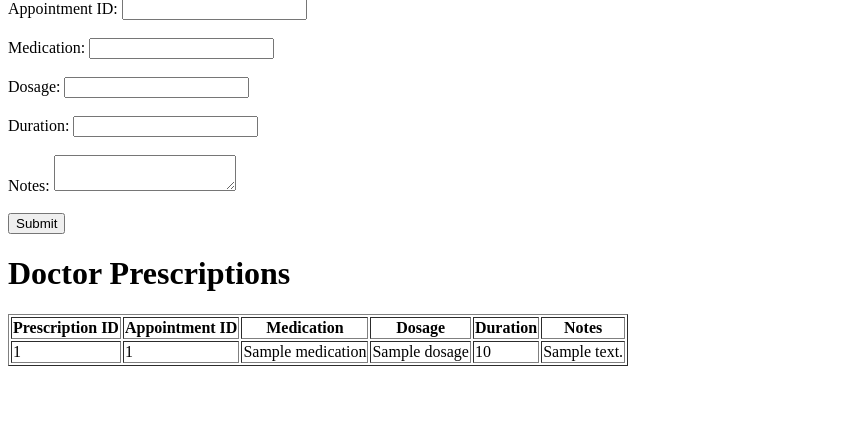
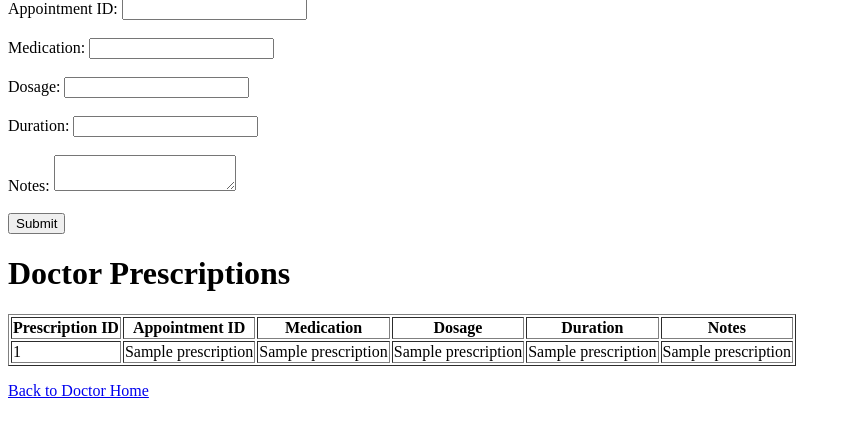
Before and after one commit to KhoaDao03/4521-Group13, a Flask app: template templates/doctorPrescriptions.html in a window 1280 px wide. Shown: the part 81-518 px from the top of the page, without its empty margins (0-851 px from the left). Run offline with Flask 3, Linux system fonts and the light colour scheme; the template is opened without the code that fills it: most values are stand-ins (such as "Sample title", 1, 10 or a date in 2020).

Commit message:
Update doctorPrescriptions.html

```diff
--- a/templates/doctorPrescriptions.html
+++ b/templates/doctorPrescriptions.html
@@ -31,14 +31,15 @@
         </tr>
         {% for prescription in prescriptions %}
         <tr>
-            <td>{{ prescription.PrescriptionID }}</td>
-            <td>{{ prescription.AppointmentID }}</td>
-            <td>{{ prescription.Medication }}</td>
-            <td>{{ prescription.Dosage }}</td>
-            <td>{{ prescription.Duration }}</td>
-            <td>{{ prescription.Notes }}</td>
+            <td>{{ prescription[0] }}</td>
+            <td>{{ prescription[1] }}</td>
+            <td>{{ prescription[2] }}</td>
+            <td>{{ prescription[3] }}</td>
+            <td>{{ prescription[4] }}</td>
+            <td>{{ prescription[5] }}</td>
         </tr>
         {% endfor %}
     </table>
+    <p><a href="/doctorhome">Back to Doctor Home</a></p>
 </body>
 </html>
```
